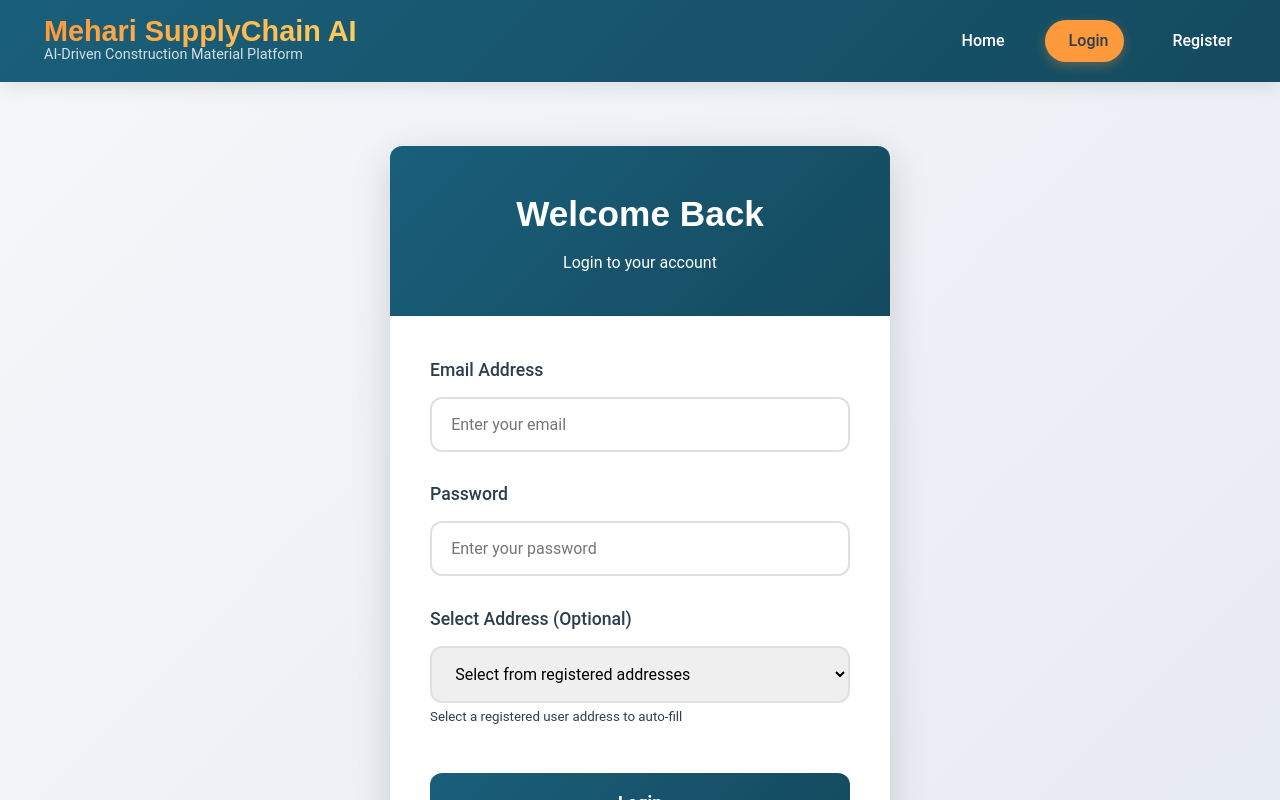
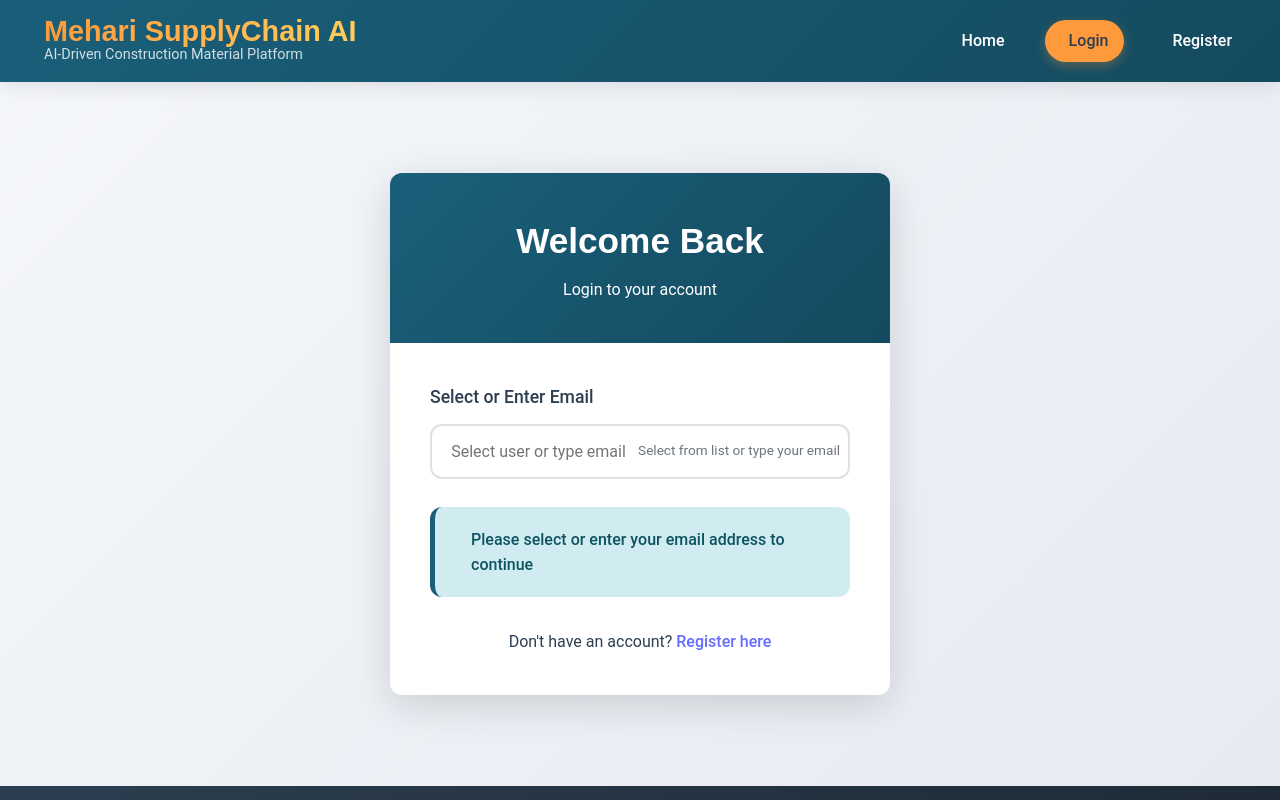
Before and after one commit to elcotech/Mehari, a React (Vite) app: page / in a window 1280 px wide. Both pictures are taken after a click on the link "Login". Shown: the top 800 px of the page. Built offline with nearby package versions, Linux system fonts and the light colour scheme.

Commit message:
Update App.tsx

```diff
--- a/src/App.tsx
+++ b/src/App.tsx
@@ -14,6 +14,8 @@ interface User {
   lat?: number;
   lng?: number;
   registered: string;
+  loginAttempts: number;
+  lockUntil?: number;
 }
 
 interface Company {
@@ -67,7 +69,7 @@ interface Alert {
 interface FormData {
   loginEmail: string;
   loginPassword: string;
-  selectedAddress: string;
+  selectedUser: string;
   registerFullName: string;
   registerEmail: string;
   registerPassword: string;
@@ -110,14 +112,23 @@ function App() {
   });
   const [users, setUsers] = useState<User[]>(() => {
     const savedUsers = localStorage.getItem('users');
-    return savedUsers ? JSON.parse(savedUsers) : [];
+    if (savedUsers) {
+      const parsedUsers = JSON.parse(savedUsers);
+      // Initialize loginAttempts and lockUntil if they don't exist
+      return parsedUsers.map((user: User) => ({
+        ...user,
+        loginAttempts: user.loginAttempts || 0,
+        lockUntil: user.lockUntil || 0
+      }));
+    }
+    return [];
   });
   const [searchResults, setSearchResults] = useState<Array<Material & {company?: Company, totalCost?: number, estimatedTransport?: number}>>([]);
   const [alert, setAlert] = useState<Alert | null>(null);
   const [formData, setFormData] = useState<FormData>({
     loginEmail: '',
     loginPassword: '',
-    selectedAddress: '',
+    selectedUser: '',
     registerFullName: '',
     registerEmail: '',
     registerPassword: '',
@@ -154,7 +165,9 @@ function App() {
           address: 'Bole, Addis Ababa',
           lat: 8.9806,
           lng: 38.7578,
-          registered: '2023-01-15'
+          registered: '2023-01-15',
+          loginAttempts: 0,
+          lockUntil: 0
         },
         {
           id: 'user2',
@@ -167,7 +180,9 @@ function App() {
           address: 'Megenagna, Addis Ababa',
           lat: 9.0227,
           lng: 38.7468,
-          registered: '2023-02-20'
+          registered: '2023-02-20',
+          loginAttempts: 0,
+          lockUntil: 0
         }
       ];
       setUsers(sampleUsers);
@@ -362,23 +377,89 @@ function App() {
   const getUserById = (id: string): User | undefined => users.find(u => u.id === id);
   const getCompanyByUserId = (userId: string): Company | undefined => companies.find(c => c.userId === userId);
 
+  // Check if user is locked
+  const isUserLocked = (user: User): boolean => {
+    if (user.lockUntil && user.lockUntil > Date.now()) {
+      return true;
+    }
+    return false;
+  };
+
+  // Reset login attempts after lock period
+  const resetLoginAttempts = (userId: string): void => {
+    setUsers(prev => prev.map(user => {
+      if (user.id === userId && user.lockUntil && user.lockUntil <= Date.now()) {
+        return {
+          ...user,
+          loginAttempts: 0,
+          lockUntil: 0
+        };
+      }
+      return user;
+    }));
+  };
+
   // Authentication
   const handleLogin = (e: React.FormEvent): void => {
     e.preventDefault();
-    const { loginEmail, loginPassword, selectedAddress } = formData;
-
-    const user = users.find(u =>
-      u.email === loginEmail && u.password === loginPassword
-    );
-
-    if (user) {
+    const { loginPassword, selectedUser } = formData;
+
+    // Find user by selected value (email)
+    const user = users.find(u => u.email === selectedUser);
+
+    if (!user) {
+      showAlert('Please select a valid user from the list or enter a valid email', 'danger');
+      return;
+    }
+
+    // Check if user is locked
+    if (isUserLocked(user)) {
+      const remainingTime = Math.ceil((user.lockUntil! - Date.now()) / 1000);
+      showAlert(`Account is locked. Please try again in ${remainingTime} seconds`, 'danger');
+      return;
+    }
+
+    // Check password
+    if (user.password === loginPassword) {
+      // Successful login - reset attempts
+      setUsers(prev => prev.map(u => {
+        if (u.id === user.id) {
+          return {
+            ...u,
+            loginAttempts: 0,
+            lockUntil: 0
+          };
+        }
+        return u;
+      }));
+
       setCurrentUser(user);
       localStorage.setItem('currentUser', JSON.stringify(user));
       showAlert('Login successful!', 'success');
       setCurrentPage('home');
-      setFormData(prev => ({ ...prev, loginEmail: '', loginPassword: '', selectedAddress: '' }));
+      setFormData(prev => ({ ...prev, loginPassword: '', selectedUser: '' }));
     } else {
-      showAlert('Invalid email or password', 'danger');
+      // Failed login - increment attempts
+      const newAttempts = (user.loginAttempts || 0) + 1;
+      let lockUntil = 0;
+
+      if (newAttempts >= 3) {
+        lockUntil = Date.now() + 30000; // 30 seconds lock
+        showAlert('Too many failed attempts. Account locked for 30 seconds.', 'danger');
+      } else {
+        showAlert(`Incorrect password. ${3 - newAttempts} attempts remaining.`, 'danger');
+      }
+
+      setUsers(prev => prev.map(u => {
+        if (u.id === user.id) {
+          return {
+            ...u,
+            loginAttempts: newAttempts,
+            lockUntil: lockUntil
+          };
+        }
+        return u;
+      }));
     }
   };
 
@@ -406,7 +487,9 @@ function App() {
       companyName: registerUserType === 'company' ? registerCompanyName : '',
       lat: 9.0320 + (Math.random() * 0.05 - 0.025),
       lng: 38.7469 + (Math.random() * 0.05 - 0.025),
-      registered: new Date().toISOString().split('T')[0]
+      registered: new Date().toISOString().split('T')[0],
+      loginAttempts: 0,
+      lockUntil: 0
     };
 
     setUsers(prev => [...prev, newUser]);
@@ -659,7 +742,42 @@ function App() {
   const handleInputChange = (e: React.ChangeEvent<HTMLInputElement | HTMLSelectElement | HTMLTextAreaElement>): void => {
     const { name, value } = e.target;
     setFormData(prev => ({ ...prev, [name]: value }));
-  };
+
+    // If selectedUser changes, check if it's a registered email and show lock status
+    if (name === 'selectedUser' && value) {
+      const user = users.find(u => u.email === value);
+      if (user && isUserLocked(user)) {
+        const remainingTime = Math.ceil((user.lockUntil! - Date.now()) / 1000);
+        showAlert(`This account is currently locked. Please try again in ${remainingTime} seconds.`, 'warning', 3000);
+      }
+    }
+  };
+
+  // Handle datalist input change
+  const handleDatalistInputChange = (e: React.ChangeEvent<HTMLInputElement>): void => {
+    const value = e.target.value;
+    setFormData(prev => ({ ...prev, selectedUser: value }));
+
+    // Check if the entered value matches a user
+    const user = users.find(u => u.email === value);
+    if (user && isUserLocked(user)) {
+      const remainingTime = Math.ceil((user.lockUntil! - Date.now()) / 1000);
+      showAlert(`This account is currently locked. Please try again in ${remainingTime} seconds.`, 'warning', 3000);
+    }
+  };
+
+  // Check and reset locked users periodically
+  useEffect(() => {
+    const interval = setInterval(() => {
+      users.forEach(user => {
+        if (user.lockUntil && user.lockUntil <= Date.now()) {
+          resetLoginAttempts(user.id);
+        }
+      });
+    }, 1000); // Check every second
+
+    return () => clearInterval(interval);
+  }, [users]);
 
   // Render Header
   const renderHeader = () => (
@@ -872,7 +990,15 @@ function App() {
     );
   };
 
-  const renderLogin = () => (
+  const renderLogin = () => {
+    // Get selected user details
+    const selectedUser = users.find(u => u.email === formData.selectedUser);
+    const isLocked = selectedUser ? isUserLocked(selectedUser) : false;
+    const remainingTime = selectedUser && selectedUser.lockUntil
+      ? Math.ceil((selectedUser.lockUntil - Date.now()) / 1000)
+      : 0;
+
+    return (
       <main className="main-content">
         <div className="auth-container">
           <div className="auth-card">
@@ -883,20 +1009,53 @@ function App() {
             <div className="auth-body">
               <form onSubmit={handleLogin}>
                 <div className="form-group">
-                <label className="form-label">Email Address</label>
+                  <label className="form-label">Select or Enter Email</label>
+                  <div className="hybrid-input-container">
                     <input
-                  type="email"
-                  className="form-input"
-                  name="loginEmail"
-                  value={formData.loginEmail}
-                  onChange={handleInputChange}
+                      list="userList"
+                      className="form-input hybrid-input"
+                      name="selectedUser"
+                      value={formData.selectedUser}
+                      onChange={handleDatalistInputChange}
                       required
-                  placeholder="Enter your email"
+                      placeholder="Select user or type email"
+                      disabled={isLocked}
                     />
-              </div>
-
+                    <datalist id="userList">
+                      {users.map(user => (
+                        <option
+                          key={user.id}
+                          value={user.email}
+                        >
+                          {user.name} - {user.email} ({user.userType === 'company' ? 'Supplier' : 'Customer'})
+                        </option>
+                      ))}
+                    </datalist>
+                    <div className="input-hint">
+                      <i className="fas fa-info-circle"></i>
+                      Select from list or type your email
+                    </div>
+                  </div>
+
+                  {selectedUser && isLocked && (
+                    <div className="alert alert-warning mt-1">
+                      <i className="fas fa-lock"></i>
+                      Account locked. Please try again in {remainingTime > 0 ? remainingTime : 0} seconds.
+                    </div>
+                  )}
+
+                  {selectedUser && !isLocked && selectedUser.loginAttempts > 0 && (
+                    <div className="alert alert-info mt-1">
+                      <i className="fas fa-exclamation-triangle"></i>
+                      {selectedUser.loginAttempts} failed attempt(s). {3 - selectedUser.loginAttempts} attempt(s) remaining.
+                    </div>
+                  )}
+                </div>
+
+                {formData.selectedUser && !isLocked && (
+                  <>
                     <div className="form-group">
-                <label className="form-label">Password</label>
+                      <label className="form-label">Password for {selectedUser?.name}</label>
                       <input
                         type="password"
                         className="form-input"
@@ -905,30 +1064,22 @@ function App() {
                         onChange={handleInputChange}
                         required
                         placeholder="Enter your password"
+                        autoComplete="current-password"
                       />
                     </div>
 
-              <div className="form-group">
-                <label className="form-label">Select Address (Optional)</label>
-                <select
-                  className="form-select"
-                  name="selectedAddress"
-                  value={formData.selectedAddress}
-                  onChange={handleInputChange}
-                >
-                  <option value="">Select from registered addresses</option>
-                  {users.map(user => (
-                    <option key={user.id} value={user.address}>
-                      {user.name} - {user.address}
-                    </option>
-                  ))}
-                </select>
-                <small className="form-text">Select a registered user address to auto-fill</small>
-              </div>
-
-              <button type="submit" className="btn-submit">
+                    <button type="submit" className="btn-submit" disabled={isLocked}>
                       <i className="fas fa-sign-in-alt"></i> Login
                     </button>
+                  </>
+                )}
+
+                {!formData.selectedUser && (
+                  <div className="alert alert-info">
+                    <i className="fas fa-info-circle"></i>
+                    Please select or enter your email address to continue
+                  </div>
+                )}
               </form>
 
               <div className="text-center mt-2">
@@ -939,6 +1090,7 @@ function App() {
         </div>
       </main>
     );
+  };
 
   const renderRegister = () => (
     <main className="main-content">
@@ -2038,6 +2190,39 @@ function App() {
     </footer>
   );
 
+  // Add CSS for hybrid input
+  const addHybridInputStyles = () => {
+    return `
+      <style>
+        .hybrid-input-container {
+          position: relative;
+        }
+
+        .hybrid-input {
+          width: 100%;
+          padding-right: 40px;
+        }
+
+        .input-hint {
+          position: absolute;
+          right: 10px;
+          top: 50%;
+          transform: translateY(-50%);
+          color: var(--gray);
+          font-size: 0.85rem;
+          display: flex;
+          align-items: center;
+          gap: 5px;
+          pointer-events: none;
+        }
+
+        .hybrid-input:focus + .input-hint {
+          opacity: 0.7;
+        }
+      </style>
+    `;
+  };
+
   // Render current page
   const renderCurrentPage = () => {
     switch (currentPage) {
@@ -2062,6 +2247,7 @@ function App() {
       {renderAlert()}
       {renderCurrentPage()}
       {renderFooter()}
+      <div dangerouslySetInnerHTML={{ __html: addHybridInputStyles() }} />
     </div>
   );
 }
```
Lines whose indentation alone changed are shown as unchanged.
